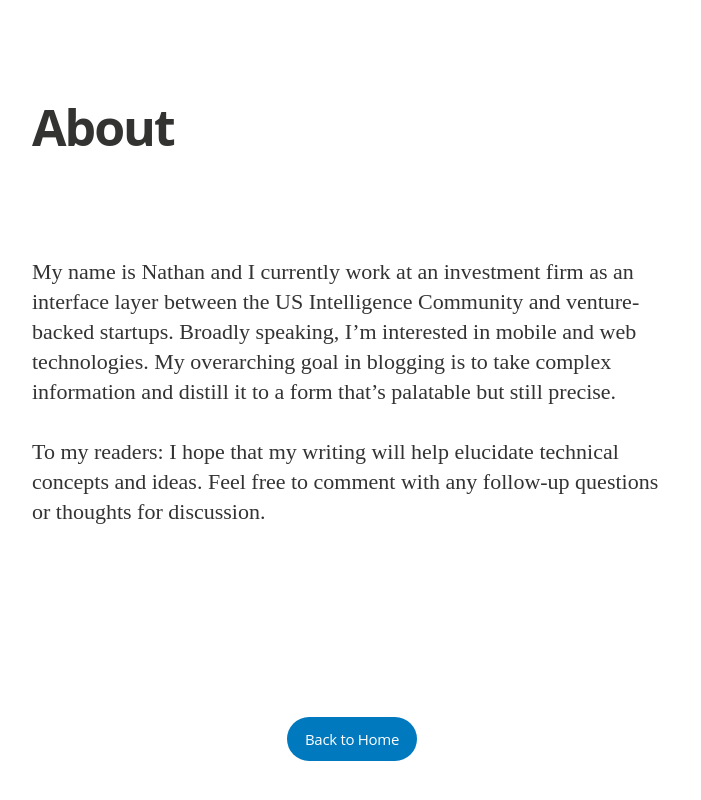
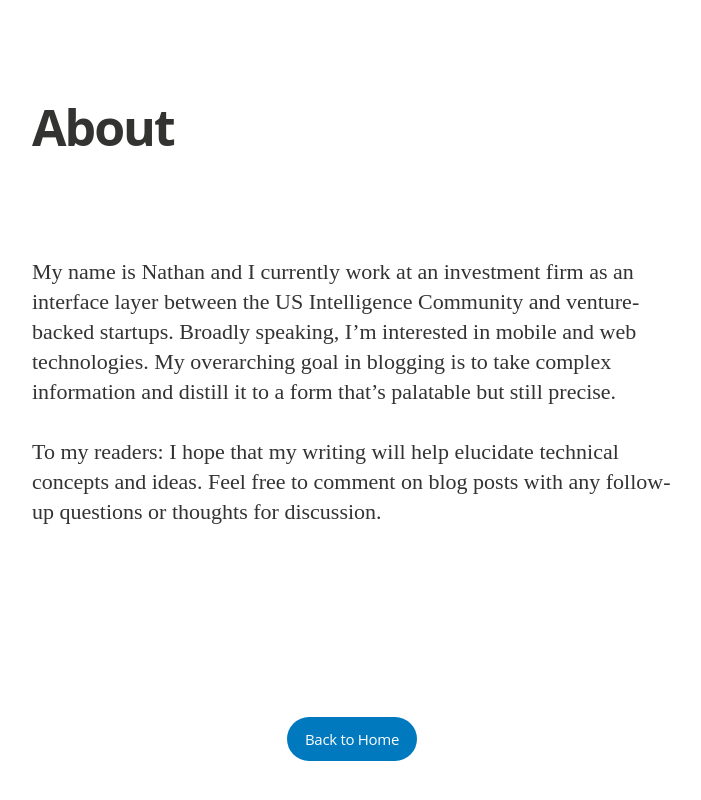
Before and after one commit to nathankrishnan/nathankrishnan.github.io, a Jekyll site: the page built from about.md, in a window 1280 px wide. Shown: the top 800 px of the page, without its empty margins (288-989 px from the left). Built offline with Jekyll 4.4.1, drawn with Linux system fonts in a browser that asks for light colours; nearby versions of some CDN libraries; some web fonts are replaced.

Commit message:
Update about.md

```diff
--- a/about.md
+++ b/about.md
@@ -6,4 +6,4 @@ permalink: /about/
 
 My name is Nathan and I currently work at an investment firm as an interface layer between the US Intelligence Community and venture-backed startups.  Broadly speaking, I'm interested in mobile and web technologies.  My overarching goal in blogging is to take complex information and distill it to a form that's palatable but still precise.
 
-To my readers: I hope that my writing will help elucidate technical concepts and ideas.  Feel free to comment with any follow-up questions or thoughts for discussion.
+To my readers: I hope that my writing will help elucidate technical concepts and ideas.  Feel free to comment on blog posts with any follow-up questions or thoughts for discussion.
```
